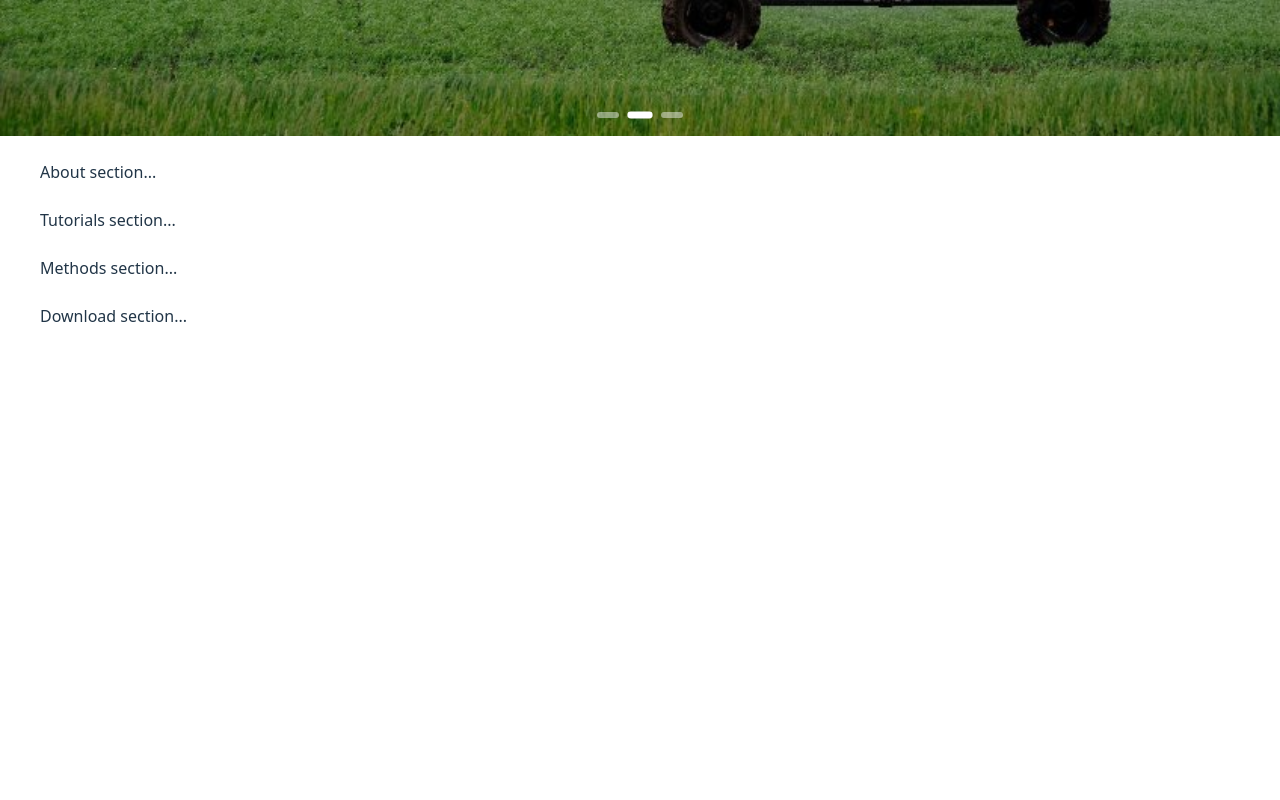
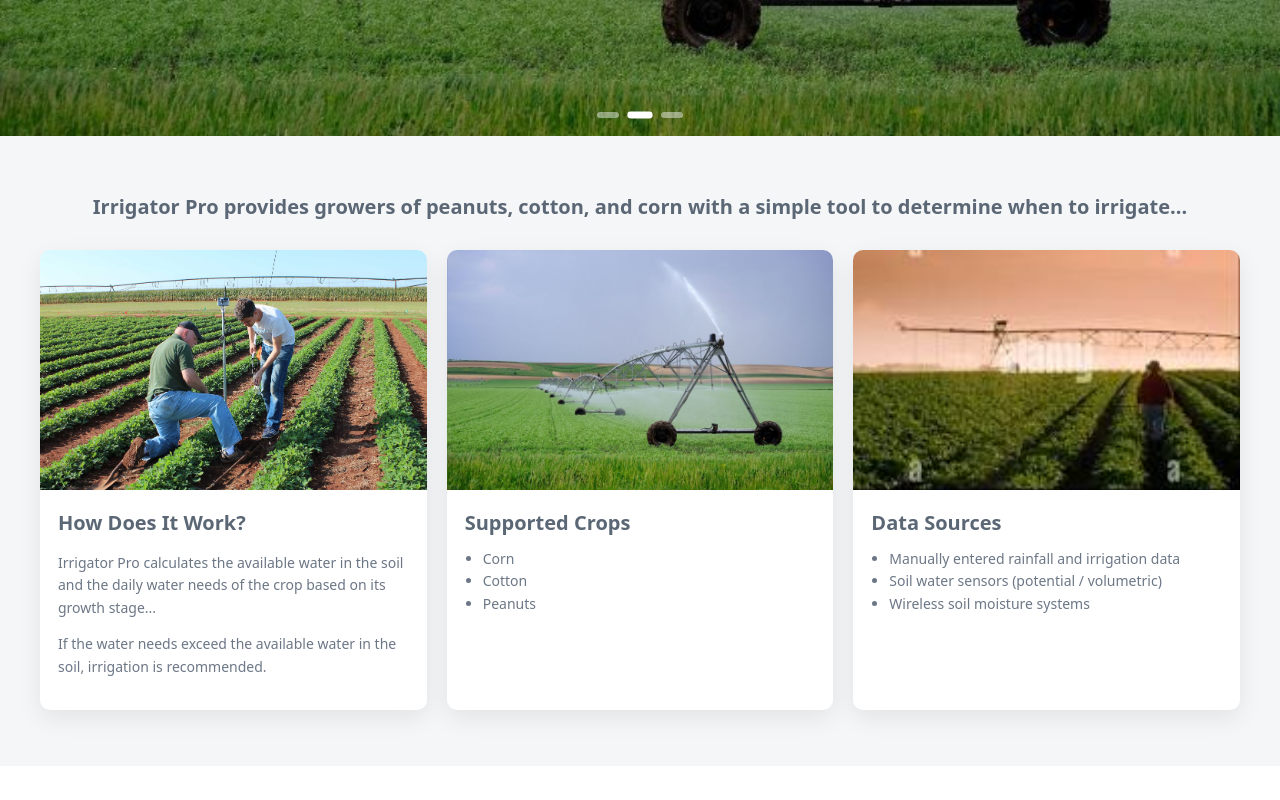
Before and after one commit to minhmax098/SuHackathon, a React (Vite) app: page / in a window 1280 px wide. Shown: the part 680-1480 px from the top of the page. Before the commit the page ends 1032 px from the top, so only its background shows below. Built offline with nearby package versions, Linux system fonts and the light colour scheme; no server answers.

Commit message:
commit source code

```diff
--- /dev/null
+++ b/src/components/AboutSection.tsx
@@ -0,0 +1,118 @@
+import img1 from "../assets/mainImage.jpg";
+import img2 from "../assets/mainImage_2.jpg";
+import img3 from "../assets/mainImage_3.jpg";
+
+type Card = { img: string; title: string; body: React.ReactNode };
+
+export default function AboutSection() {
+    const cards: Card[] = [
+        {
+            img: img1,
+            title: "How Does It Work?",
+            body: (
+                <>
+                <p>
+                    Irrigator Pro calculates the available water in the soil and the daily water
+                    needs of the crop based on its growth stage...
+                </p>
+                <p>
+                    If the water needs exceed the available water in the soil, irrigation is recommended.
+                </p>
+                </>
+            ),
+        },
+        {
+            img: img2,
+            title: "Supported Crops",
+            body: (
+                <ul style={{ margin: 0, paddingLeft: 18 }}>
+                <li>Corn</li>
+                <li>Cotton</li>
+                <li>Peanuts</li>
+                </ul>
+            ),
+        },
+        {
+            img: img3,
+            title: "Data Sources",
+            body: (
+                <ul style={{ margin: 0, paddingLeft: 18 }}>
+                <li>Manually entered rainfall and irrigation data</li>
+                <li>Soil water sensors (potential / volumetric)</li>
+                <li>Wireless soil moisture systems</li>
+                </ul>
+            ),
+        },
+    ];
+
+    return (
+        <section id="about" style={styles.section}>
+        <div style={styles.container}>
+            <h2 style={styles.h2}>
+            Irrigator Pro provides growers of peanuts, cotton, and corn with a simple tool to
+            determine when to irrigate...
+            </h2>
+
+            <div style={styles.grid}>
+            {cards.map((c, i) => (
+                <div key={i} style={styles.card}>
+                <div style={{ ...styles.cardImg, backgroundImage: `url(${c.img})` }} />
+                <div style={styles.cardBody}>
+                    <h3 style={styles.h3}>{c.title}</h3>
+                    <div style={styles.p}>{c.body}</div>
+                </div>
+                </div>
+            ))}
+            </div>
+        </div>
+        </section>
+    );
+}
+
+const styles: Record<string, React.CSSProperties> = {
+    section: {
+        background: "#f4f6f8",
+        padding: "56px 0",
+    },
+    container: {
+        width: "min(1200px, calc(100% - 48px))",
+        margin: "0 auto",
+    },
+    h2: {
+        textAlign: "center",
+        margin: "0 0 28px",
+        fontSize: 20,
+        fontWeight: 600,
+        color: "#5b6775",
+    },
+    grid: {
+        display: "grid",
+        gridTemplateColumns: "repeat(3, minmax(0, 1fr))",
+        gap: 20,
+    },
+    card: {
+        background: "white",
+        borderRadius: 10,
+        overflow: "hidden",
+        boxShadow: "0 8px 24px rgba(0,0,0,0.08)",
+    },
+    cardImg: {
+        height: 240,
+        backgroundSize: "cover",
+        backgroundPosition: "center",
+    },
+    cardBody: {
+        padding: 18,
+    },
+    h3: {
+        margin: "0 0 10px",
+        fontSize: 20,
+        fontWeight: 700,
+        color: "#5b6775",
+    },
+    p: {
+        color: "#6c7786",
+        fontSize: 14,
+        lineHeight: 1.6,
+    },
+};
--- a/src/pages/Home.tsx
+++ b/src/pages/Home.tsx
@@ -1,14 +1,15 @@
 import Navbar from "../components/Navbar";
 import MainCarousel from "../components/MainCarousel";
+import AboutSection from "../components/AboutSection";
 
 export default function Home() {
     return (
         <>
         <Navbar />
         <MainCarousel />
+        <AboutSection />
 
         <div style={{ maxWidth: 1200, margin: "0 auto", padding: 24 }}>
-            <div id="about">About section...</div>
             <div id="tutorials" style={{ marginTop: 24 }}>Tutorials section...</div>
             <div id="methods" style={{ marginTop: 24 }}>Methods section...</div>
             <div id="download" style={{ marginTop: 24 }}>Download section...</div>
```
